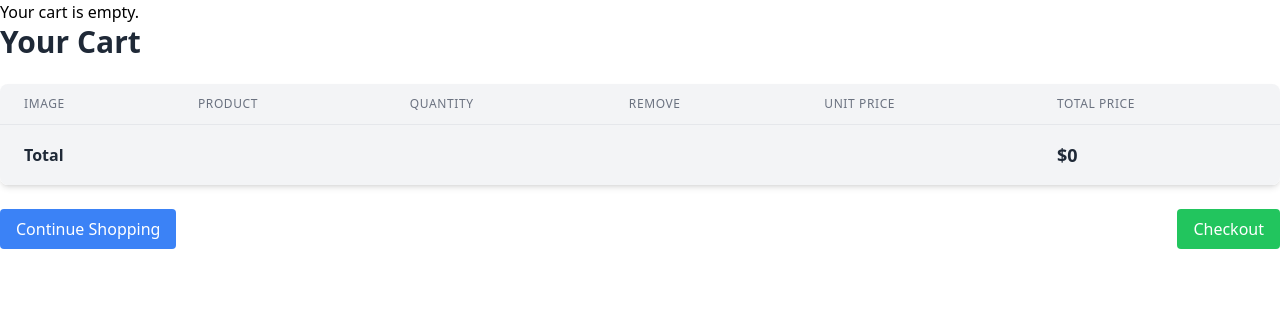
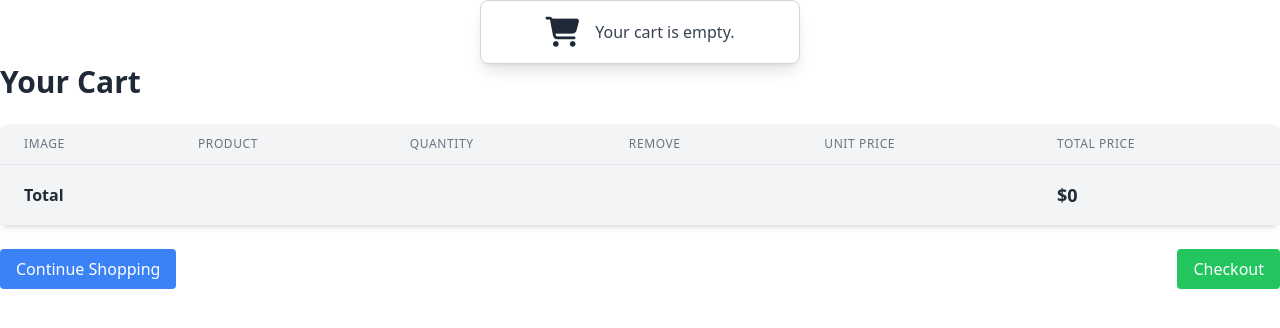
Before and after one commit to zablon-oigo/shop, a Django app: page /cart/ in a window 1280 px wide. Shown: the top 328 px of the page. Run offline with Django 5.2, Linux system fonts and the light colour scheme; parts of the project's set-up code (start-up, migrations or seed data) failed here and were passed over; some libraries are stand-ins or nearby versions.

Commit message:
Added media files

```diff
--- a/templates/base.html
+++ b/templates/base.html
@@ -7,20 +7,35 @@
     <title>Shop | {% block title %}{% endblock%}</title>
 </head>
 <body>
-    <div class="cart">
+    <div class="relative flex items-center justify-center bg-white border border-gray-300 rounded-lg shadow-lg p-4 max-w-xs mx-auto">
+        <a href="{% url 'cart:cart_detail' %}" class="relative flex items-center">
+            <i class="fas fa-shopping-cart text-3xl text-gray-800"></i>
             {% with total_items=cart|length %}
             {% if total_items > 0 %}
-        Your cart:
-        <a href="{% url 'cart:cart_detail' %}">
-        {{ total_items }} item{{ total_items|pluralize }},
-        ${{ cart.get_total_price }}
+            <span class="absolute top-0 right-0 -mt-1 -mr-1 bg-red-500 text-white text-xs font-bold rounded-full px-2 py-1">
+                {{ total_items }}
+            </span>
+            {% endif %}
+            {% endwith %}
         </a>
+        <div class="ml-4">
+            {% with total_items=cart|length %}
+            {% if total_items > 0 %}
+            <p class="text-lg font-semibold text-gray-900">
+                {{ total_items }} item{{ total_items|pluralize }}
+            </p>
+            <p class="text-sm text-gray-600">
+                Total: ${{ cart.get_total_price }}
+            </p>
             {% elif not order %}
-        Your cart is empty.
+            <p class="text-gray-700">Your cart is empty.</p>
             {% endif %}
             {% endwith %}
         </div>
+    </div>
+
     {% block content %}
     {% endblock %}
+    <script src="https://kit.fontawesome.com/a0e99f8a3c.js" crossorigin="anonymous"></script>
 </body>
 </html>
```
Also changed, not shown: 1 other file. Lines whose indentation alone changed are shown as unchanged.
